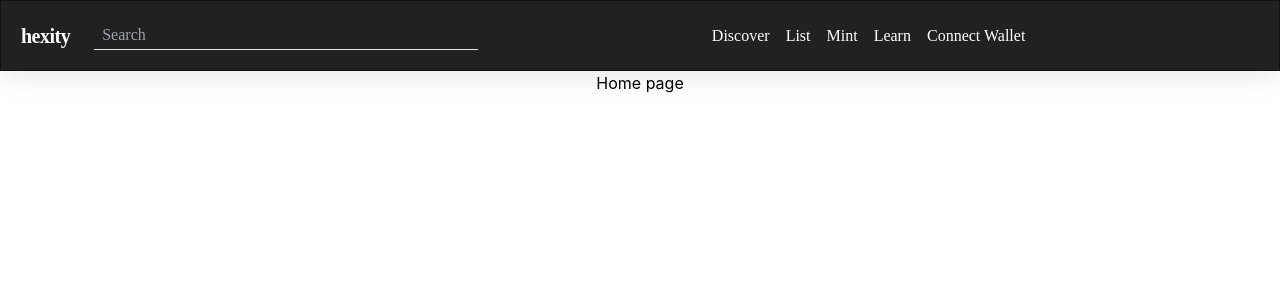
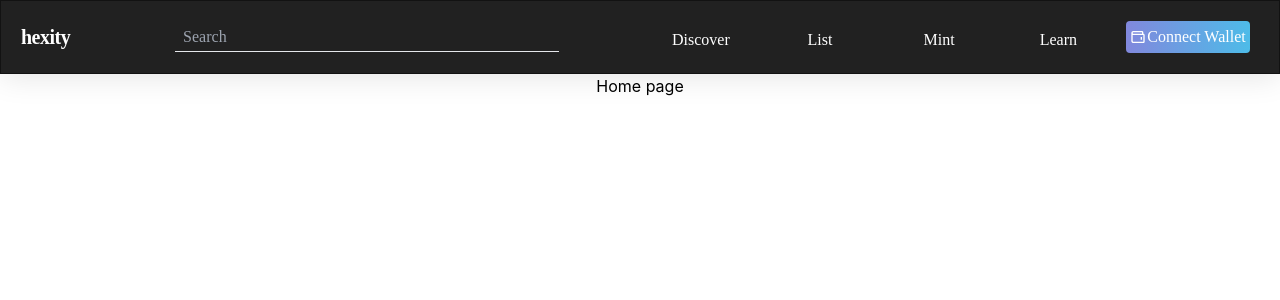
Before and after one commit to Hexity-Art/Hexity, a React (Create React App) app: page / in a window 1280 px wide. Shown: the top 300 px of the page. Built offline with nearby package versions, Linux system fonts and the light colour scheme; the HTML template or start-up script is replaced by a standard one.

Commit message:
top bar spacing and wallet button adjusts

```diff
--- a/package.json
+++ b/package.json
@@ -8,6 +8,7 @@
     "@testing-library/user-event": "^12.8.3",
     "react": "^17.0.2",
     "react-dom": "^17.0.2",
+    "react-icons": "^4.3.1",
     "react-scripts": "5.0.0",
     "web-vitals": "^0.2.4",
     "workbox-background-sync": "^5.1.4",
--- a/src/Components/TopBar/TopBar.js
+++ b/src/Components/TopBar/TopBar.js
@@ -19,21 +19,21 @@ const TopBar = ({ wallet, setWallet }) => (
       </form>
 
 
-      <div class="w-full block flex-grow lg:flex lg:items-center lg:w-auto">
+      <div class="w-full block lg:flex lg:items-center lg:w-2/4">
         <div class="text-sm lg:flex-grow">
-          <a href="#responsive-header" class="topbar-text block mt-4 text-base lg:inline-block lg:mt-0 text-white mr-4">
+          <a href="#responsive-header" class="topbar-text block mt-4 text-base lg:w-1/6 lg:inline-block lg:mt-0 text-white mr-4">
             Discover
           </a>
-          <a href="#responsive-header" class="topbar-text block mt-4 text-base lg:inline-block lg:mt-0 text-white mr-4">
+          <a href="#responsive-header" class="topbar-text block mt-4 text-base lg:w-1/6 lg:inline-block lg:mt-0 text-white mr-4">
             List
           </a>
-          <a href="#responsive-header" class="topbar-text block mt-4 text-base lg:inline-block lg:mt-0 text-white mr-4">
+          <a href="#responsive-header" class="topbar-text block mt-4 text-base lg:w-1/6 lg:inline-block lg:mt-0 text-white mr-4">
             Mint
           </a>
-          <a href="#responsive-header" class="topbar-text block mt-4 text-base lg:inline-block lg:mt-0 text-white mr-4">
+          <a href="#responsive-header" class="topbar-text block mt-4 text-base lg:w-1/6 lg:inline-block lg:mt-0 text-white mr-4">
             Learn
           </a>
-          <a href="#responsive-header" class="topbar-text block mt-4 text-base lg:inline-block lg:mt-0 text-white ">
+          <a href="#responsive-header" class=" block mt-4 text-base lg:w-1/5 lg:inline-block lg:mt-0 text-white ">
             <Wallet
             wallet={wallet}
             setWallet={setWallet}
--- a/src/Components/Wallet/Wallet.css
+++ b/src/Components/Wallet/Wallet.css
@@ -1 +1,28 @@
-.Wallet {}
+.Wallet {
+   background-color: #E326C7;
+}
+
+.css-selector {
+    background: linear-gradient(91deg, #e326c7, #14f5f5);
+    background-size: 400% 400%;
+
+    -webkit-animation: AnimationName 30s ease infinite;
+    -moz-animation: AnimationName 30s ease infinite;
+    animation: AnimationName 30s ease infinite;
+}
+
+@-webkit-keyframes AnimationName {
+    0%{background-position:0% 50%}
+    50%{background-position:100% 50%}
+    100%{background-position:0% 50%}
+}
+@-moz-keyframes AnimationName {
+    0%{background-position:0% 50%}
+    50%{background-position:100% 50%}
+    100%{background-position:0% 50%}
+}
+@keyframes AnimationName {
+    0%{background-position:0% 50%}
+    50%{background-position:100% 50%}
+    100%{background-position:0% 50%}
+}
--- a/src/Components/Wallet/Wallet.js
+++ b/src/Components/Wallet/Wallet.js
@@ -1,8 +1,12 @@
 import React, { useEffect, useState } from 'react';
 import PropTypes from 'prop-types';
+import {BiWallet} from 'react-icons/bi';
 import './Wallet.css';
 
-const Wallet = ({ wallet, setWallet }) => {
+const Wallet = ({ wallet, setWallet}) => {
+
+  const [simplifiedAddress, setSimplifiedAddress] = useState("");
+
   const checkIfWalletIsConnected = async () => {
     try {
       // setIsLoading(true);
@@ -13,8 +17,8 @@ const Wallet = ({ wallet, setWallet }) => {
           console.log('Phantom wallet found!');
 
           const response = await solana.connect({ onlyIfTrusted: true });
-          console.log("Connected with pubkey:", solana.publicKey.toString(), solana);
           setWallet(solana);
+          simplifyAddress(solana.publicKey.toString());
         }
       } else {
         alert('Solana object not found! Get a Phantom Wallet 👻');
@@ -25,6 +29,10 @@ const Wallet = ({ wallet, setWallet }) => {
       // setIsLoading(false);
     }
   };
+
+  const simplifyAddress = (address) => {
+    setSimplifiedAddress(address.substring(0, 5) + "..." + address.slice(-5));
+  }
 
   useEffect(() => {
     const onLoad = async () => {
@@ -40,8 +48,8 @@ const Wallet = ({ wallet, setWallet }) => {
 
     if (solana) {
       const response = await solana.connect();
-      console.log('Connected with Public Key:', solana.publicKey.toString(), solana);
       setWallet(solana);
+      simplifyAddress(solana.publicKey.toString());
     }
     // setIsLoading(false);
   };
@@ -49,12 +57,13 @@ const Wallet = ({ wallet, setWallet }) => {
 
 
   return (
-    <div className="Wallet">
-      {!wallet && <button onClick={connectWallet}>
-        Connect Wallet
+    <div className="hover:scale-105 flex rounded p-0.5 items-center justify-between Wallet css-selector px-1 py-1">
+      <BiWallet/>
+      {!wallet && <button className="" onClick={connectWallet}>
+         Connect Wallet
       </button>}
       {wallet && <p>
-        Connected to {wallet.publicKey.toString()}
+        {simplifiedAddress}
       </p>}
     </div>
   );
```
Also changed, not shown: 1 other file (tests, documents, lock files or other folders).
